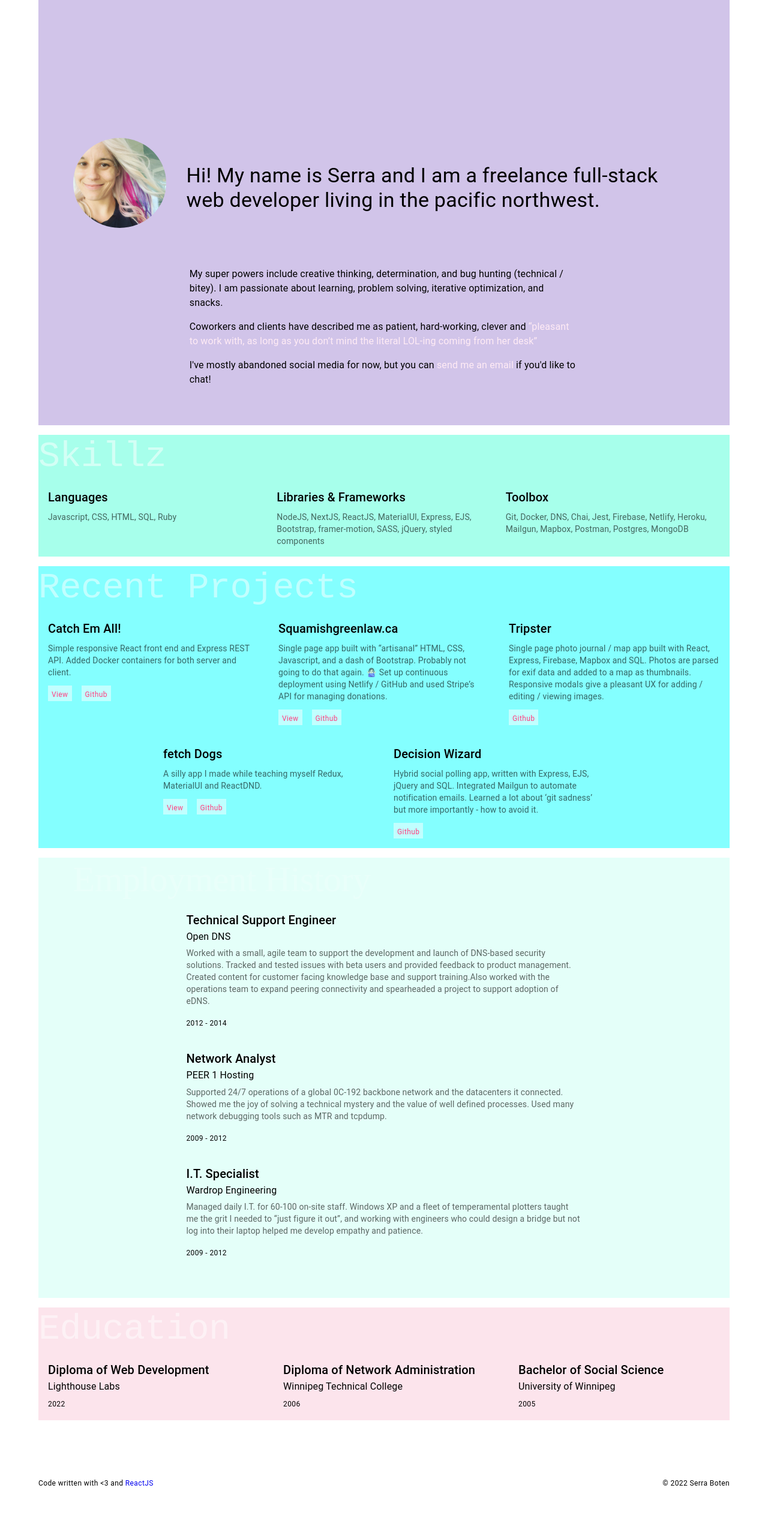
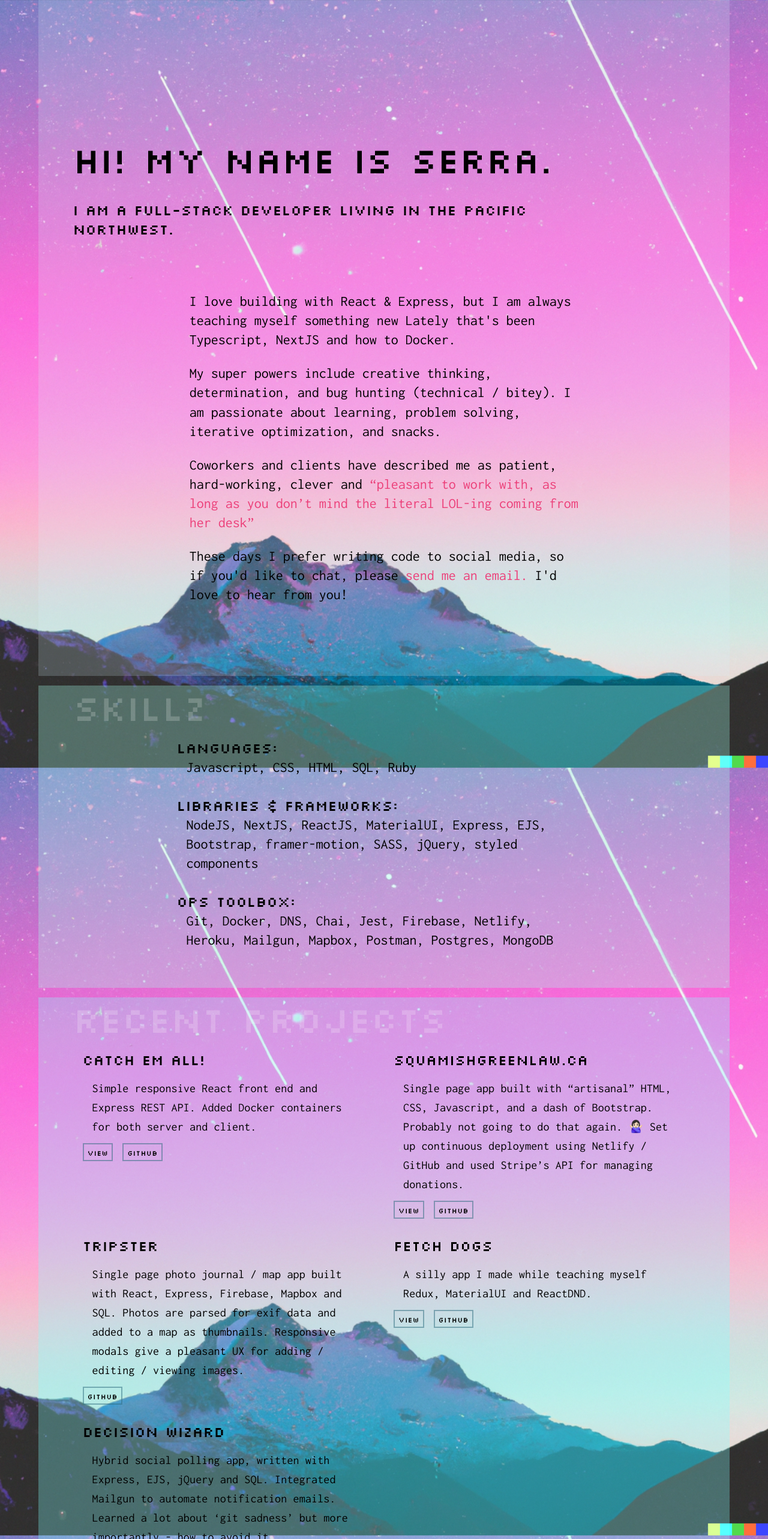
Before and after one commit to teknoboten/boten, a React (Create React App) app: page /resume in a window 1280 px wide. Shown: the top 2566 px of the page at 60% size. Before the commit the page ends 2516 px from the top, so only its background shows below. Built offline with nearby package versions, Linux system fonts and the light colour scheme.

Commit message:
update design

```diff
--- a/public/index.html
+++ b/public/index.html
@@ -5,27 +5,31 @@
     <link rel="icon" href="%PUBLIC_URL%/favicon.ico" />
     <meta name="viewport" content="width=device-width, initial-scale=1" />
     <meta name="theme-color" content="#000000" />
-    <meta
-      name="serra.boten.ca"
-      content="welcome to serra.boten.ca"
+    <meta name="serra.boten.ca" content="welcome to serra.boten.ca" />
+
+    <title>serra.boten.ca</title>
+    <!-- <link
+  rel="stylesheet"
+href="https://fonts.googleapis.com/icon?family=Material+Icons"
+/> -->
+
+    <link rel="apple-touch-icon" sizes="180x180" href="/apple-touch-icon.png" />
+    <link rel="icon" type="image/png" sizes="32x32" href="/favicon-32x32.png" />
+    <link rel="icon" type="image/png" sizes="16x16" href="/favicon-16x16.png" />
+    <link rel="manifest" href="/site.webmanifest" />
+
+    <link rel="preconnect" href="https://fonts.googleapis.com" />
+    <link rel="preconnect" href="https://fonts.gstatic.com" crossorigin />
+    <link
+      href="https://fonts.googleapis.com/css2?family=Inconsolata:wght@300;400&family=Silkscreen:wght@400;700&display=swap"
+      rel="stylesheet"
     />
 
-    <title>serra.boten.ca</title>
-    <link
-  rel="stylesheet"
-  href="https://fonts.googleapis.com/icon?family=Material+Icons"
-/>
-
-<link rel="apple-touch-icon" sizes="180x180" href="/apple-touch-icon.png">
-<link rel="icon" type="image/png" sizes="32x32" href="/favicon-32x32.png">
-<link rel="icon" type="image/png" sizes="16x16" href="/favicon-16x16.png">
-<link rel="manifest" href="/site.webmanifest">
-    <link rel="stylesheet" href="https://cdnjs.cloudflare.com/ajax/libs/normalize/8.0.1/normalize.min.css" integrity="sha512-NhSC1YmyruXifcj/KFRWoC561YpHpc5Jtzgvbuzx5VozKpWvQ+4nXhPdFgmx8xqexRcpAglTj9sIBWINXa8x5w==" crossorigin="anonymous" referrerpolicy="no-referrer" />
-    <link rel="stylesheet" href="https://fonts.googleapis.com/css2?family=Material+Symbols+Outlined:opsz,wght,FILL,GRAD@48,700,0,0" />
+    <!-- <link rel="stylesheet" href="https://cdnjs.cloudflare.com/ajax/libs/normalize/8.0.1/normalize.min.css" integrity="sha512-NhSC1YmyruXifcj/KFRWoC561YpHpc5Jtzgvbuzx5VozKpWvQ+4nXhPdFgmx8xqexRcpAglTj9sIBWINXa8x5w==" crossorigin="anonymous" referrerpolicy="no-referrer" />
+    <link rel="stylesheet" href="https://fonts.googleapis.com/css2?family=Material+Symbols+Outlined:opsz,wght,FILL,GRAD@48,700,0,0" /> -->
   </head>
   <body>
     <noscript>You need to enable JavaScript to run this app.</noscript>
     <div id="root"></div>
-
   </body>
 </html>
--- a/src/App.css
+++ b/src/App.css
@@ -1,4 +1,4 @@
-.blinker {
+/* .blinker {
   min-width: 10px;
   min-height: 20px;
   color: '#ec407a'
@@ -14,4 +14,4 @@ a {
   font-family: 'Fira Code', monospace;
   color: 'white';
   font-weight: 700;
-}
+} */
--- a/src/App.js
+++ b/src/App.js
@@ -3,7 +3,7 @@ import { Link } from 'react-router-dom'
 import Container from '@mui/material/Container'
 import Typography from '@mui/material/Typography'
 import Console from './components/Console'
-import './App.css'
+// import './App.css'
 
 function App() {
   return (
--- a/src/components/Footer.js
+++ b/src/components/Footer.js
@@ -11,10 +11,16 @@ export default function Footer() {
       paddingBottom={4}
       sx={{ justifyContent: 'space-between' }}
     >
-      <Typography variant="caption">
+      <Typography
+        variant="h5"
+        sx={{ fontFamily: 'Silkscreen', fontWeight: '500' }}
+      >
         Code written with {'<3'} and <a href="https://reactjs.org/">ReactJS</a>
       </Typography>
-      <Typography variant="caption">
+      <Typography
+        variant="h5"
+        sx={{ fontFamily: 'Silkscreen', fontWeight: '500' }}
+      >
         © {new Date().getFullYear()} Serra Boten
       </Typography>
     </Grid>
--- a/src/components/Jorb.js
+++ b/src/components/Jorb.js
@@ -5,15 +5,27 @@ import Typography from '@mui/material/Typography'
 export default function Jorb({ company, position, description, years }) {
   return (
     <Box padding={2}>
-      <Typography variant="h6">{position}</Typography>
-      <Typography variant="body1" gutterBottom>
+      <Typography variant="h5" fontFamily={'Silkscreen'}>
+        {position}
+      </Typography>
+      <Typography variant="h6" marginBottom={1} fontFamily={'Inconsolata'}>
         {company}
       </Typography>
 
-      <Typography variant="body2" color="text.secondary" marginBottom={2}>
+      <Typography
+        variant="h6"
+        fontFamily={'Inconsolata'}
+        color="text.secondary"
+        marginBottom={2}
+      >
         {description}
       </Typography>
-      <Typography variant="caption">{years}</Typography>
+      <Typography
+        variant="caption"
+        sx={{ fontFamily: 'Silkscreen', fontWeight: '500' }}
+      >
+        {years}
+      </Typography>
     </Box>
   )
 }
--- a/src/components/Project.js
+++ b/src/components/Project.js
@@ -10,11 +10,11 @@ export default function Project({ title, description, url, tags, github }) {
         height: '100%',
       }}
     >
-      <Typography gutterBottom variant="h6">
+      <Typography variant="h5" fontFamily={'Silkscreen'}>
         {title}
       </Typography>
 
-      <Typography variant="body2" color="text.secondary" marginBottom={2}>
+      <Typography variant="h6" padding={2} fontFamily={'Inconsolata'}>
         {description}
       </Typography>
       <Box marginBottom={0}>
@@ -27,28 +27,41 @@ export default function Project({ title, description, url, tags, github }) {
             sx={{
               textDecoration: 'none',
               marginRight: 2,
-              bgcolor: 'rgba(255,255,255, 0.5)',
+              color: 'black',
+              bgcolor: 'rgba(169, 243, 255, 0.0)',
               paddingX: '6px',
               paddingY: '3px',
+              border: '2px solid rgba(47, 109, 127, 0.5)',
             }}
           >
-            <Typography variant="caption">View</Typography>
+            <Typography
+              variant="caption"
+              sx={{ fontFamily: 'Silkscreen', fontWeight: '500' }}
+            >
+              View
+            </Typography>
           </Link>
         )}
         <Link
           href={github}
           rel="noreferrer"
           target="_blank"
-          color="#ff4081"
           sx={{
             textDecoration: 'none',
             marginRight: 2,
-            bgcolor: 'rgba(255,255,255, 0.5)',
+            color: 'black',
+            bgcolor: 'rgba(169, 243, 255, 0.0)',
             paddingX: '6px',
             paddingY: '3px',
+            border: '2px solid rgba(47, 109, 127, 0.5)',
           }}
         >
-          <Typography variant="caption">Github</Typography>
+          <Typography
+            variant="caption"
+            sx={{ fontFamily: 'Silkscreen', fontWeight: '500' }}
+          >
+            Github
+          </Typography>
         </Link>
       </Box>
     </Box>
--- a/src/components/ProjectsContainer.js
+++ b/src/components/ProjectsContainer.js
@@ -9,16 +9,20 @@ export default function ProjectsContainer() {
     <Grid
       container
       spacing={0}
-      sx={{ bgcolor: '#84ffff', marginY: 2 }}
-      justifyContent="center"
+      sx={{
+        paddingX: '5%',
+        paddingBottom: 6,
+        bgcolor: 'rgba(132, 255, 255, 0.3)',
+        marginY: 2,
+      }}
     >
       <Grid item xs={12}>
         <Typography
           variant="h2"
           sx={{
             color: 'white',
-            fontFamily: 'Space Mono, monospace',
-            opacity: '.5',
+            fontFamily: 'Silkscreen',
+            opacity: '.2',
           }}
         >
           Recent Projects
@@ -26,7 +30,7 @@ export default function ProjectsContainer() {
       </Grid>
 
       {recentProjects.map((project) => (
-        <Grid item padding={2} xs={12} sm={4} key={project.title}>
+        <Grid item padding={2} lg={6} key={project.title}>
           <Project
             title={project.title}
             description={project.description}
--- a/src/components/School.js
+++ b/src/components/School.js
@@ -5,12 +5,19 @@ import Typography from '@mui/material/Typography'
 export default function School({ school, program, year }) {
   return (
     <Box padding={2}>
-      <Typography variant="h6">{program}</Typography>
-      <Typography variant="body1" gutterBottom>
+      <Typography variant="h5" fontFamily={'Silkscreen'}>
+        {program}
+      </Typography>
+      <Typography variant="h6" fontFamily={'Inconsolata'}>
         {school}
       </Typography>
 
-      <Typography variant="caption">{year}</Typography>
+      <Typography
+        variant="caption"
+        sx={{ fontFamily: 'Silkscreen', fontWeight: '500' }}
+      >
+        {year}
+      </Typography>
     </Box>
   )
 }
--- a/src/components/SchoolConatiner.js
+++ b/src/components/SchoolConatiner.js
@@ -1,27 +1,34 @@
 import React from 'react'
-import Box from '@mui/material/Box'
 import Typography from '@mui/material/Typography'
 import Grid from '@mui/material/Grid'
-
 import { education } from '../rzm.js'
 import School from './School.js'
 
 export default function SchoolContainer() {
   return (
-    <Box sx={{ bgcolor: '#fce4ec', marginY: 2 }}>
+    <Grid
+      container
+      sx={{
+        paddingX: '5%',
+        paddingBottom: 6,
+        bgcolor: 'rgba(252, 228, 236, 0.3)',
+        marginY: 2,
+      }}
+    >
+      {' '}
       <Typography
         variant="h2"
         sx={{
           color: 'white',
-          fontFamily: 'Space Mono, monospace',
+          fontFamily: 'Silkscreen',
           opacity: '.5',
         }}
       >
         Education
       </Typography>
-      <Grid container spacing={3}>
+      <Grid container spacing={0}>
         {education.map((school) => (
-          <Grid item xs={12} sm={4} key={school.title}>
+          <Grid item xs={12} sm={8} sx={{ marginX: 'auto' }} key={school.title}>
             <School
               school={school.school}
               program={school.program}
@@ -30,6 +37,6 @@ export default function SchoolContainer() {
           </Grid>
         ))}
       </Grid>
-    </Box>
+    </Grid>
   )
 }
--- a/src/components/Skills.js
+++ b/src/components/Skills.js
@@ -5,48 +5,58 @@ import { skills } from '../rzm.js'
 
 export default function Skills() {
   return (
-    <Grid container spacing={0} sx={{ bgcolor: '#a7ffeb', marginY: 2 }}>
+    <Grid
+      container
+      spacing={0}
+      sx={{
+        paddingX: '5%',
+        paddingBottom: 6,
+        bgcolor: 'rgba(167, 255, 235, 0.3)',
+        marginY: 2,
+      }}
+    >
       <Grid item xs={12}>
         <Typography
           variant="h2"
           sx={{
             color: 'white',
-            fontFamily: 'Space Mono, monospace',
-            opacity: '.5',
+            fontFamily: 'Silkscreen',
+            opacity: '.2',
           }}
         >
           Skillz
         </Typography>
       </Grid>
 
-      <Grid container spacing={3} padding={2}>
-        <Grid item xs={12} sm={4}>
-          <Typography variant="h6" gutterBottom>
-            Languages
+      <Grid item xs={12} sm={8} paddingY={2} sx={{ marginX: 'auto' }}>
+        <Typography variant="h5" fontFamily={'Silkscreen'}>
+          Languages:
         </Typography>
 
-          <Typography variant="body2" color="text.secondary">
+        <Typography variant="h5" paddingX={2} fontFamily={'Inconsolata'}>
           {skills.languages}
         </Typography>
       </Grid>
-        <Grid item xs={12} sm={4}>
-          <Typography variant="h6" gutterBottom>
-            Libraries & Frameworks
+
+      <Grid item xs={12} sm={8} paddingY={2} sx={{ marginX: 'auto' }}>
+        <Typography variant="h5" fontFamily={'Silkscreen'}>
+          Libraries & Frameworks:
         </Typography>
-          <Typography variant="body2" color="text.secondary">
+
+        <Typography variant="h5" paddingX={2} fontFamily={'Inconsolata'}>
           {skills.frameworks}
         </Typography>
       </Grid>
-        <Grid item xs={12} sm={4}>
-          <Typography variant="h6" gutterBottom>
-            Toolbox
+
+      <Grid item xs={12} sm={8} paddingY={2} sx={{ marginX: 'auto' }}>
+        <Typography variant="h5" fontFamily={'Silkscreen'}>
+          Ops Toolbox:
         </Typography>
 
-          <Typography variant="body2" color="text.secondary">
+        <Typography variant="h5" paddingX={2} fontFamily={'Inconsolata'}>
           {skills.toolbox}
         </Typography>
       </Grid>
     </Grid>
-    </Grid>
   )
 }
--- a/src/components/Summary.js
+++ b/src/components/Summary.js
@@ -2,37 +2,41 @@ import React from 'react'
 import Typography from '@mui/material/Typography'
 import Grid from '@mui/material/Grid'
 import Link from '@mui/material/Link'
-import Avatar from '@mui/material/Avatar'
 
 export default function Summary() {
   return (
     <Grid
       container
       spacing={0}
-      sx={{ paddingX: '5%', paddingTop: '20%', bgcolor: '#d1c4e9' }}
+      sx={{
+        paddingX: '5%',
+        paddingTop: '20%',
+        bgcolor: 'rgba(216, 241, 248, 0.2)',
+      }}
     >
-      <Grid item xs={12} sm={2}>
-        <Avatar
-          alt="Serra Boten"
-          src="serra.JPG"
-          sx={{ width: '90%', height: '90%' }}
-        />
-      </Grid>
-      <Grid container xs={12} sm={10} sx={{ alignItems: 'center' }}>
-        <Typography variant="h4" marginX={2}>
-          Hi! My name is Serra and I am a freelance full-stack web developer
-          living in the pacific northwest.
+      <Grid container xs={12} sm={10}>
+        <Typography variant="h2" sx={{ fontFamily: 'Silkscreen' }}>
+          Hi! My name is Serra.
+        </Typography>
+        <Typography variant="h5" marginY={4} sx={{ fontFamily: 'Silkscreen' }}>
+          I am a full-stack developer living in the pacific northwest.
         </Typography>
       </Grid>
 
       <Grid container xs={12} paddingTop={4} paddingBottom={6} paddingX={4}>
-        <Grid item xs={12} sm={8} sx={{ marginX: 'auto' }}>
-          <Typography variant="body1">
+        <Grid item xs={12} sm={8} paddingBottom={6} sx={{ marginX: 'auto' }}>
+          <Typography variant="h5" sx={{ fontFamily: 'Inconsolata' }}>
+            <p>
+              I love building with React & Express, but I am always teaching
+              myself something new Lately that's been Typescript, NextJS and how
+              to Docker.
+            </p>
             <p>
               My super powers include creative thinking, determination, and bug
               hunting (technical / bitey). I am passionate about learning,
               problem solving, iterative optimization, and snacks.
             </p>
+
             <p>
               Coworkers and clients have described me as patient, hard-working,
               clever and{' '}
@@ -40,15 +44,8 @@ export default function Summary() {
                 href="https://www.linkedin.com/in/serraboten/details/recommendations/"
                 rel="noreferrer"
                 target="_blank"
-                sx={{
-                  '&:hover': {
-                    boxShadow: 4,
-                    fontFamily: 'Silkscreen',
-                    textDecoration: 'underline',
-                  },
-                  color: 'rgb(255, 235, 245)',
-                  textDecoration: 'none',
-                }}
+                color="#ec407a"
+                sx={{ textDecoration: 'none', fontWeight: '500' }}
               >
                 {' '}
                 “pleasant to work with, as long as you don’t mind the literal
@@ -57,26 +54,19 @@ export default function Summary() {
             </p>
 
             <p>
-              I've mostly abandoned social media for now, but you can
+              These days I prefer writing code to social media, so if you'd like
+              to chat, please
               <Link
                 href="mailto:serra@boten.ca"
                 rel="noreferrer"
                 target="_blank"
                 color="#ec407a"
-                sx={{
-                  '&:hover': {
-                    boxShadow: 4,
-                    fontFamily: 'Silkscreen',
-                    textDecoration: 'underline',
-                  },
-                  color: 'rgb(255, 235, 245)',
-                  textDecoration: 'none',
-                }}
+                sx={{ textDecoration: 'none', fontWeight: '500' }}
               >
                 {' '}
-                send me an email
+                send me an email.
               </Link>{' '}
-              if you'd like to chat!
+              I'd love to hear from you!
             </p>
           </Typography>
         </Grid>
--- a/src/index.css
+++ b/src/index.css
@@ -5,9 +5,19 @@ body {
     sans-serif;
   -webkit-font-smoothing: antialiased;
   -moz-osx-font-smoothing: grayscale;
+  background-image: url('bg.png');
+  /* background-position: top;  */
+  background-size: cover;
+  background-attachment: fixed;
 }
 
 code {
   font-family: source-code-pro, Menlo, Monaco, Consolas, 'Courier New',
     monospace;
 }
+/*
+h1, h2 {
+font-family: 'Silkscreen', cursive;
+}
+
+ */
```
Also changed, not shown: src/bg.png (added), 1 other file (tests, documents, lock files or other folders). Lines whose indentation alone changed are shown as unchanged.
